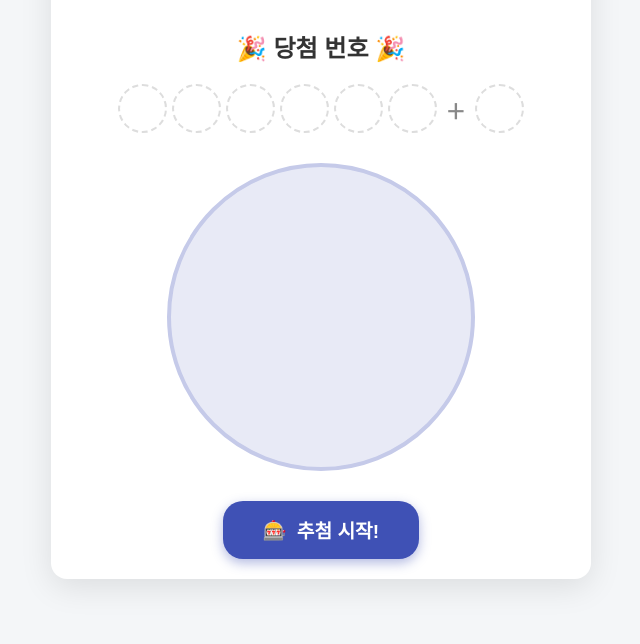
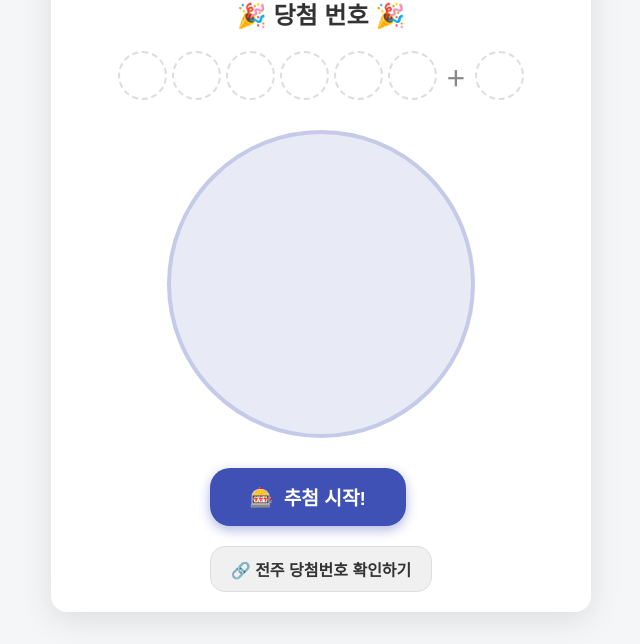
Before and after one commit to jungwL/LottoWeb, a website built with webpack: page index.html in a window 1280 px wide. Shown: the part 156-800 px from the top of the page, without its empty margins (319-959 px from the left). Built offline with nearby package versions, Linux system fonts and the light colour scheme.

Commit message:
수정0827

```diff
--- a/css/style.css
+++ b/css/style.css
@@ -134,3 +134,20 @@ main {
   cursor: not-allowed;
   box-shadow: none;
 }
+/* 링크 버튼 스타일 */
+.link-button {
+  display: inline-block;
+  text-decoration: none;
+  margin-top: 20px;
+  padding: 10px 20px;
+  background-color: #f0f0f0;
+  color: #333;
+  border-radius: 15px;
+  font-weight: bold;
+  border: 1px solid #ddd;
+  transition: background-color 0.2s;
+}
+
+.link-button:hover {
+  background-color: #e0e0e0;
+}
--- a/index.html
+++ b/index.html
@@ -27,6 +27,9 @@
       <button id="start-button" class="start-button">
         <span class="icon">🎰</span> 추첨 시작!
       </button>
+      <a href="https://dhlottery.co.kr/gameResult.do?method=byWin" target="_blank" class="link-button">
+        🔗 전주 당첨번호 확인하기
+      </a>
     </section>
   </main>
 </div>
```
